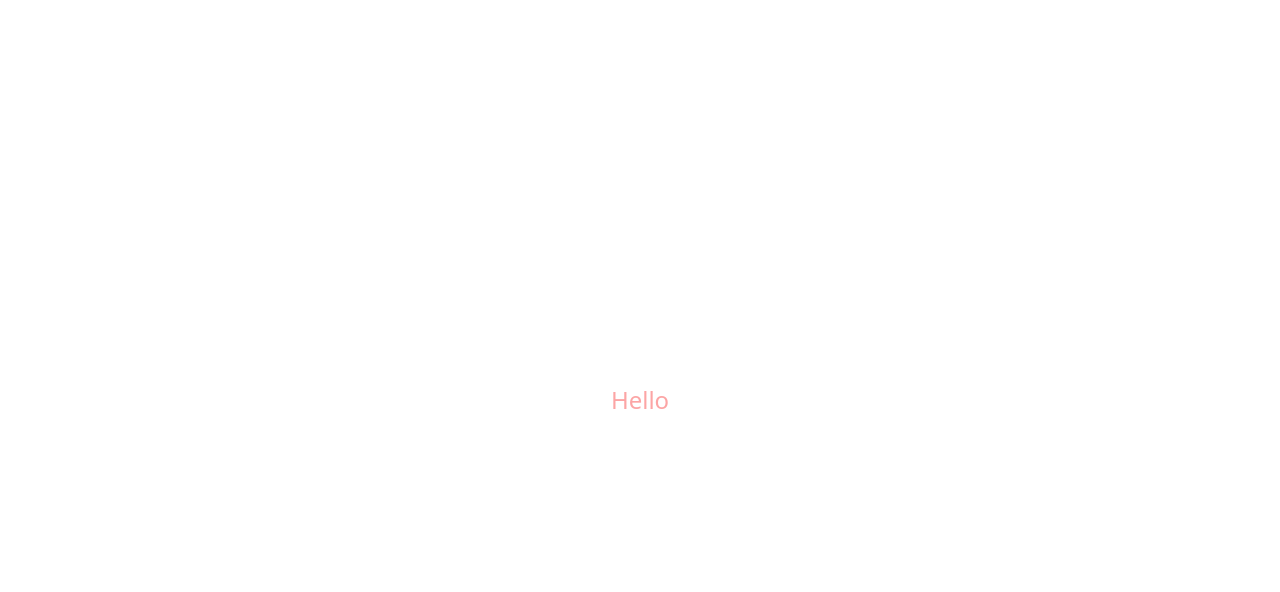
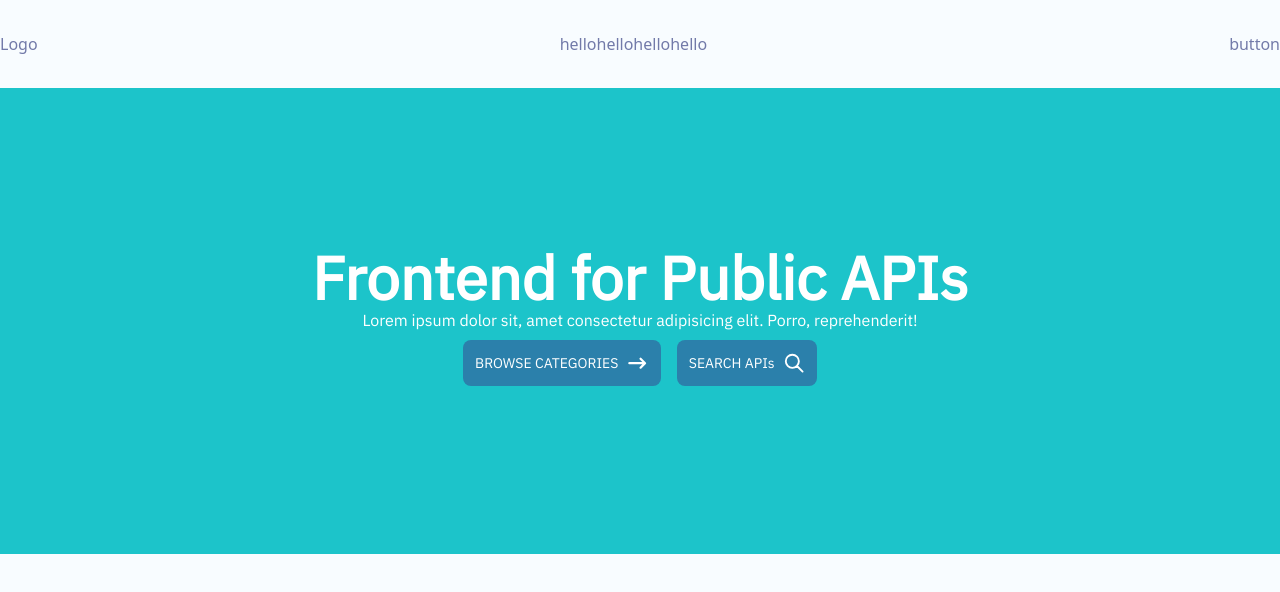
Before and after one commit to MasterBrian99/public-apis-frontend, a React (Create React App) app: page / in a window 1280 px wide. Shown: the top 592 px of the page. Built offline with nearby package versions, Linux system fonts and the light colour scheme.

Commit message:
add home screen

```diff
--- a/package.json
+++ b/package.json
@@ -13,6 +13,7 @@
     "@types/react-dom": "^17.0.0",
     "react": "^17.0.2",
     "react-dom": "^17.0.2",
+    "react-icons": "^4.2.0",
     "react-scripts": "4.0.3",
     "typescript": "^4.1.2",
     "web-vitals": "^1.0.1"
--- a/src/App.tsx
+++ b/src/App.tsx
@@ -1,7 +1,11 @@
+import Home from "./screens/Home/Home"
+
+
+
 const App = () => {
   return (
-    <div className="h-screen w-screen flex items-center justify-center">
-      <h1 className="text-2xl text-red-300">Hello</h1>
+    <div className="">
+      <Home/>
     </div>
   )
 }
--- /dev/null
+++ b/src/components/Hero/Hero.tsx
@@ -0,0 +1,28 @@
+import React from "react";
+import {HiArrowNarrowRight,HiOutlineSearch} from 'react-icons/hi';
+
+
+
+const Hero = () => {
+  return (
+    <div className="flex flex-col items-center justify-center pt-40 pb-40 bg-secondary font-IBM-Plex">
+      <h1 className="text-6xl font-bold text-white ">
+        Frontend for Public APIs
+      </h1>
+      <p className="text-white">
+        Lorem ipsum dolor sit, amet consectetur adipisicing elit. Porro,
+        reprehenderit!
+      </p>
+      <div className="flex pt-2 pb-2">
+        <a href="/" className="flex items-center justify-center p-3 mr-2 text-sm text-white rounded-lg bg-aquo">
+          BROWSE CATEGORIES <span className="pl-2"><HiArrowNarrowRight size={'1.4rem'}/></span>
+        </a>
+        <a href="/" className="flex items-center justify-center p-3 ml-2 text-sm text-white rounded-lg bg-aquo ">
+          SEARCH APIs <span  className="pl-2"><HiOutlineSearch size={'1.4rem'}/></span>
+        </a>
+      </div>
+    </div>
+  );
+};
+
+export default Hero;
--- /dev/null
+++ b/src/components/Navigation/Navigation.tsx
@@ -0,0 +1,21 @@
+import React from 'react'
+
+const Navigation = () => {
+    return (
+        <div >
+        <div className="container flex justify-between pt-8 pb-8 mx-auto color-lighting-thief">
+            <h1>Logo</h1>
+            <ul className="flex">
+                <li >hello</li>
+                <li>hello</li>
+                <li>hello</li>
+                <li>hello</li>
+            </ul>
+                <a href="/">button</a>
+        </div>
+        </div>
+
+    )
+}
+
+export default Navigation
--- /dev/null
+++ b/src/components/Searchbar/Searchbar.tsx
@@ -0,0 +1,11 @@
+import React from 'react'
+
+const Searchbar = () => {
+    return (
+        <div className="container flex items-center justify-center mx-auto ">
+            <input type="text" name="" id="" placeholder="Search Box" className="w-full pt-2 pb-2 pl-2 mt-4 text-lg text-gray-500 border border-transparent border-opacity-0 rounded-lg input-search color-dark-blue focus:outline-none focus:border-transparent" />
+        </div>
+    )
+}
+
+export default Searchbar
--- a/src/index.tsx
+++ b/src/index.tsx
@@ -1,6 +1,7 @@
 import React from 'react';
 import ReactDOM from 'react-dom';
 import './index.css';
+import './styles/styles.css'
 import App from './App';
 
 ReactDOM.render(
--- /dev/null
+++ b/src/screens/Home/Home.tsx
@@ -0,0 +1,15 @@
+import Hero from "../../components/Hero/Hero"
+import Navigation from "../../components/Navigation/Navigation"
+
+
+
+const Home = () => {
+    return (
+        <div className="text-lighting-thief">
+            <Navigation/>
+            <Hero/>
+        </div>
+    )
+}
+
+export default Home
--- /dev/null
+++ b/src/styles/styles.css
@@ -0,0 +1,16 @@
+@import url('https://fonts.googleapis.com/css2?family=IBM+Plex+Sans&display=swap');
+body{
+    background:#F8FCFF;
+min-height: 100vh;
+height: 100%;
+width: 100%;
+}
+
+.color-lighting-thief{
+    color: #727AA9;
+}
+
+
+.color-dark-blue{
+    background-color: #43496D;
+}
--- a/tailwind.config.js
+++ b/tailwind.config.js
@@ -2,10 +2,22 @@ module.exports = {
   purge: ['./src/**/*.{js,jsx,ts,tsx}', './public/index.html'],
   darkMode: false, // or 'media' or 'class'
   theme: {
-    extend: {},
+    extend: {
+      colors: {
+        "lighting-thief": "#727AA9",
+        "primary":"#F8FCFF",
+        "secondary":"#1CC4CA",
+        "aquo":"#2B80AB",
+        "aniston":"#2A8D91"
+      },
+      fontFamily: {
+        'IBM-Plex': ['"IBM Plex Sans"', 'sans-serif'] // Ensure fonts with spaces have " " surrounding it.
+      },
+    },
   },
   variants: {
-    extend: {},
+    extend: {
+    },
   },
   plugins: [],
 }
```
Also changed, not shown: 1 other file (tests, documents, lock files or other folders).
